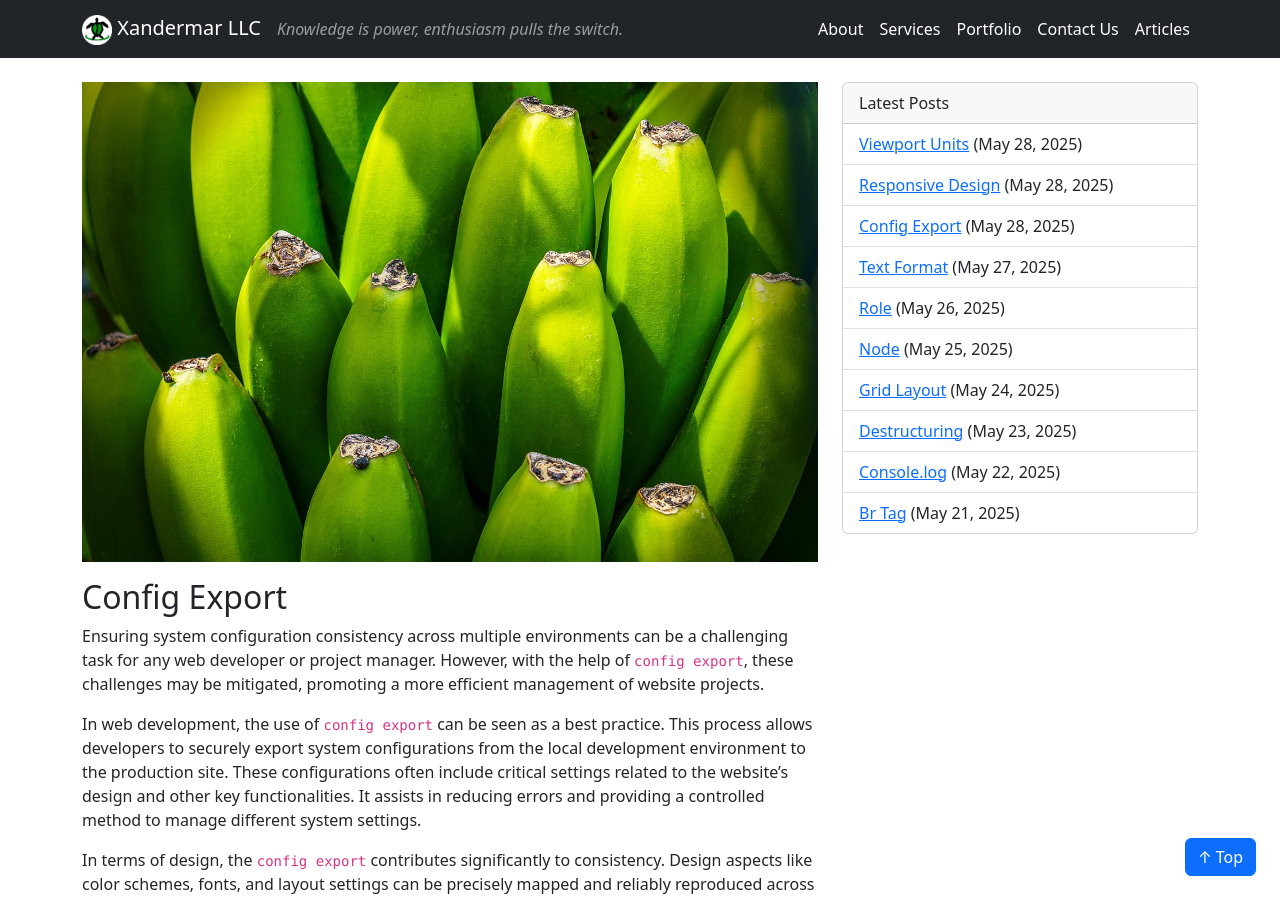
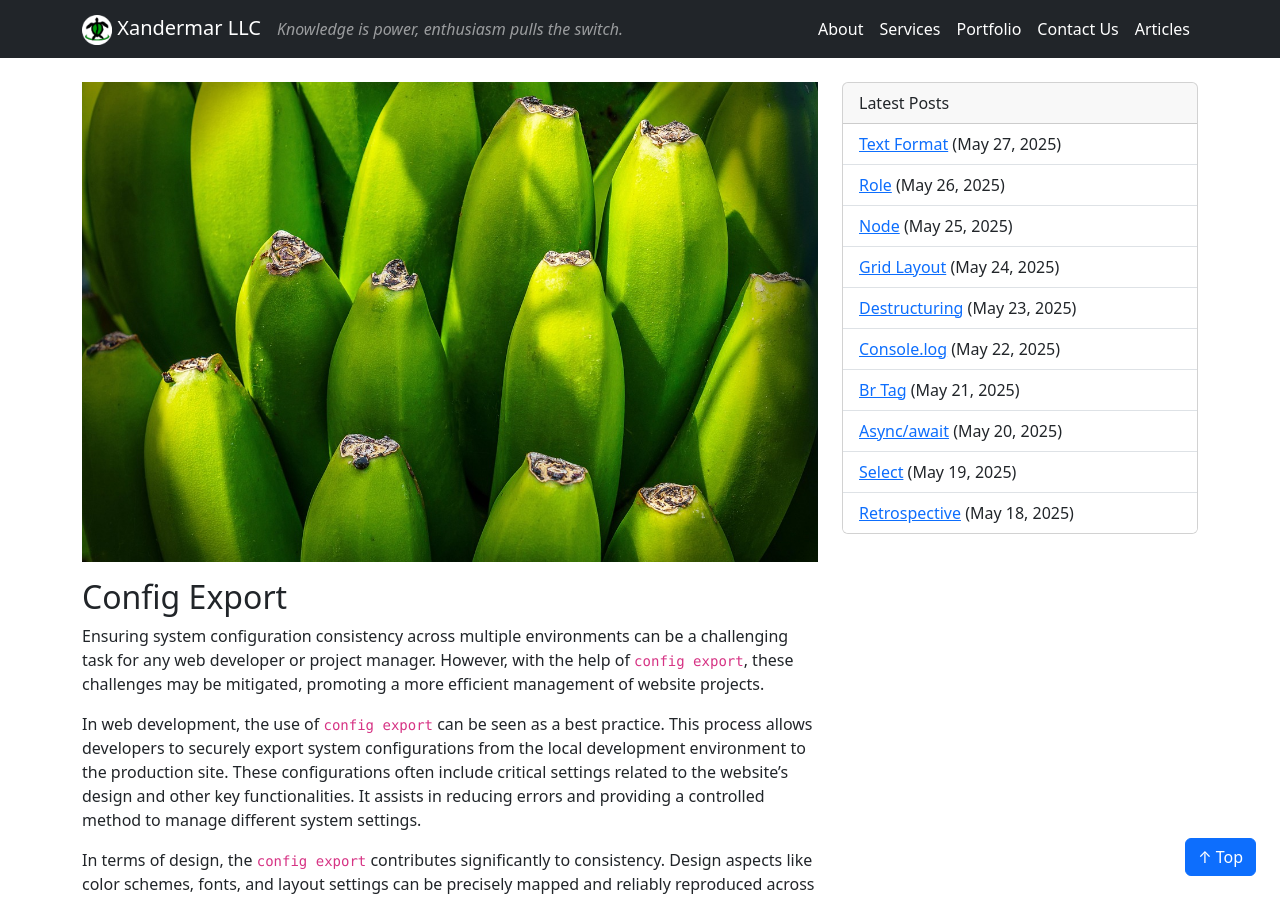
Before and after one commit to xandermar/foxtrot, a Jekyll site: the page built from _posts/2025-05-12-config-export.md, in a window 1280 px wide and 900 px high. Built offline with Jekyll 4.4.1, drawn with Linux system fonts in a browser that asks for light colours.

```diff
--- a/_posts/2025-05-28-config-export.md
+++ b/_posts/2025-05-12-config-export.md
@@ -1,7 +1,7 @@
 ---
 layout: post
 title: "Config Export"
-date: 2025-05-28
+date: 2025-05-12
 categories: [web-development, coding, jekyll]
 ---
 
--- a/_posts/2025-05-28-responsive-design.md
+++ b/_posts/2025-05-13-responsive-design.md
@@ -1,7 +1,7 @@
 ---
 layout: post
 title: "Responsive Design"
-date: 2025-05-28
+date: 2025-05-13
 categories: [web-design, responsive-design, frontend-dev]
 ---
 
--- a/_posts/2025-05-28-viewport-units.md
+++ b/_posts/2025-05-14-viewport-units.md
@@ -1,7 +1,7 @@
 ---
 layout: post
 title: "Viewport Units"
-date: 2025-05-28
+date: 2025-05-14
 categories: [css, web-design, responsive-design]
 ---
 
```
